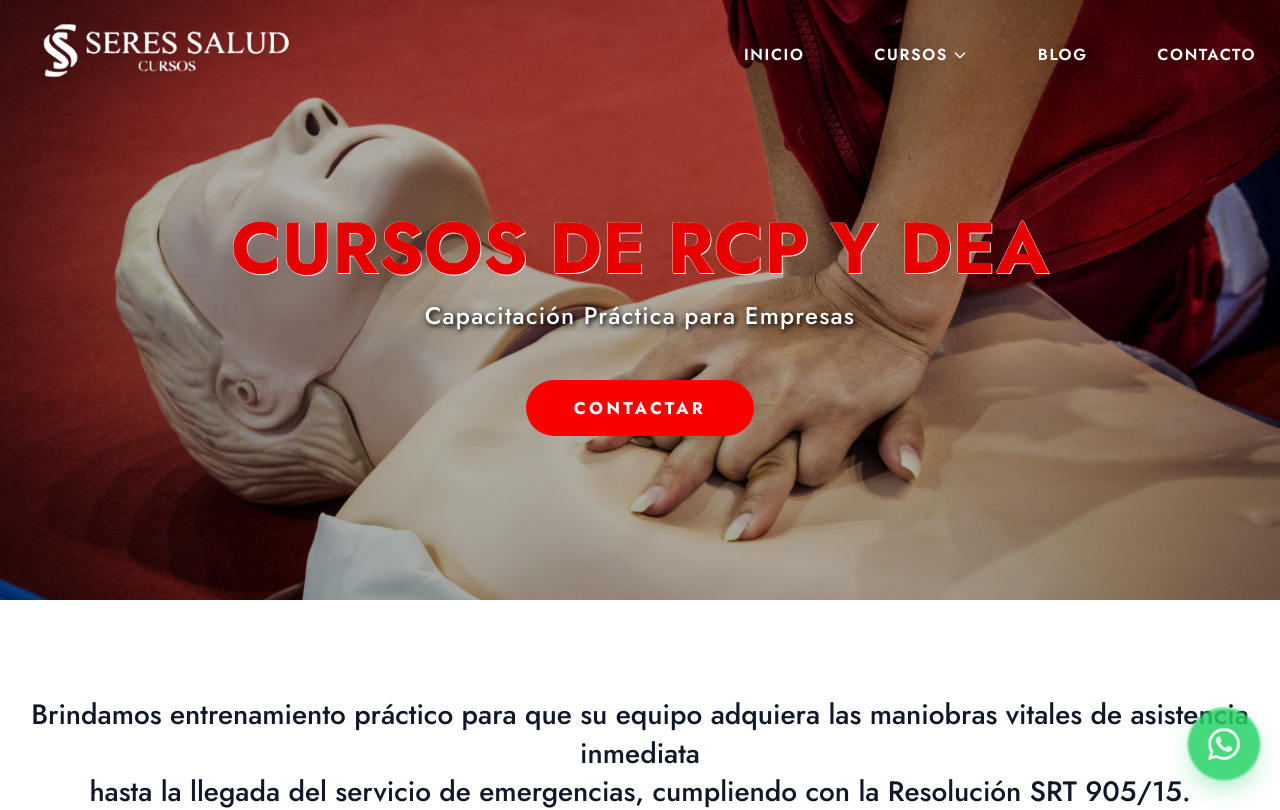
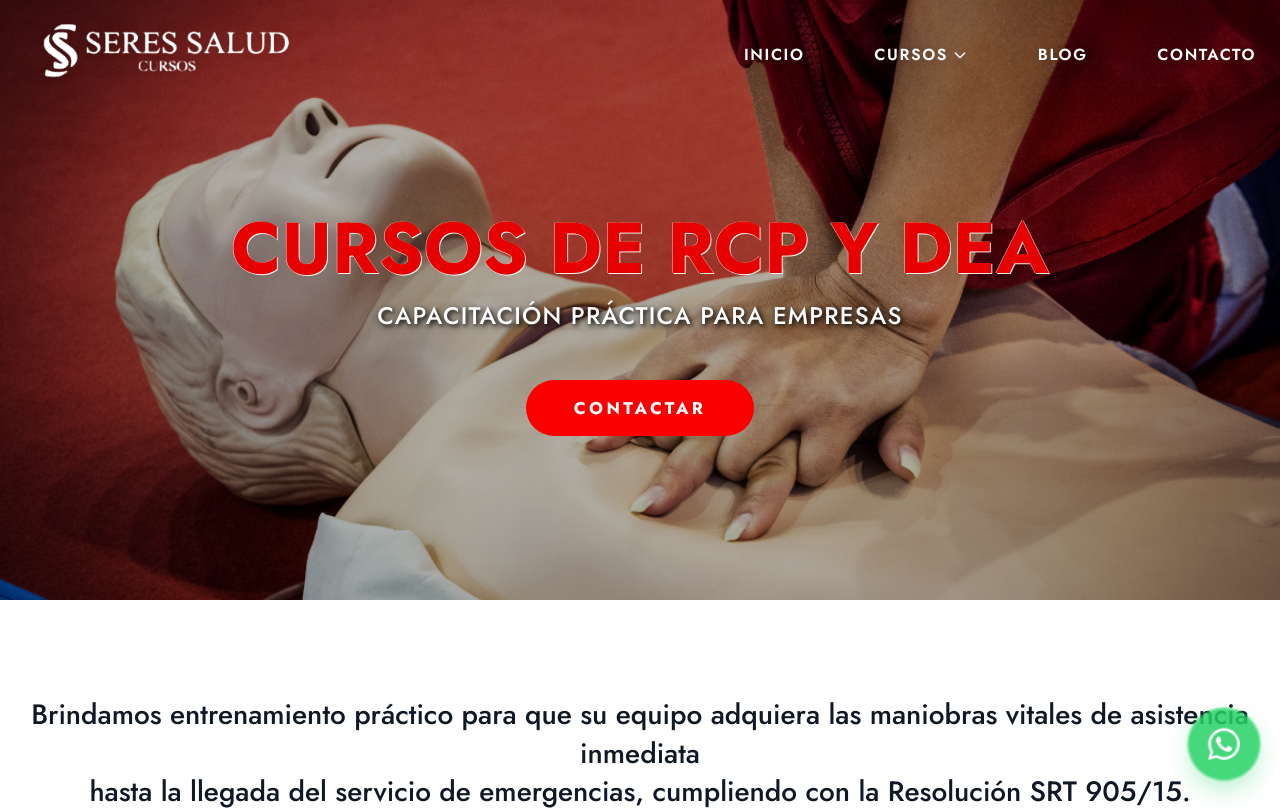
Before and after one commit to SeresML/CursosSeres, a Next.js app: page / in a window 1280 px wide. Shown: the top 810 px of the page. Built offline with nearby package versions, Linux system fonts and the light colour scheme.

Commit message:
style: set all hero subtitles to uppercase

```diff
--- a/src/app/blog/page.tsx
+++ b/src/app/blog/page.tsx
@@ -21,10 +21,10 @@ export default function Blog() {
             NUESTRO BLOG
           </h1>
           <h2
-            className="text-sm sm:text-2xl md:text-4xl lg:text-[34px] text-white tracking-wider font-medium"
+            className="text-sm sm:text-2xl md:text-4xl lg:text-[34px] text-white tracking-wider font-medium uppercase"
             style={{ textShadow: '2px 2px 4px rgba(0,0,0,0.8), 0px 2px 8px rgba(0,0,0,0.5)' }}
           >
-            Novedades y Consejos
+            NOVEDADES Y CONSEJOS
           </h2>
 
           <a
--- a/src/app/cursos/page.tsx
+++ b/src/app/cursos/page.tsx
@@ -21,12 +21,12 @@ export default function Cursos() {
             NUESTROS CURSOS
           </h1>
           <h2
-            className="text-xs sm:text-lg md:text-2xl text-white tracking-normal sm:tracking-wider font-medium whitespace-nowrap"
+            className="text-xs sm:text-lg md:text-2xl text-white tracking-normal sm:tracking-wider font-medium whitespace-nowrap uppercase"
             style={{
               textShadow: '2px 2px 4px rgba(0,0,0,0.8), 0px 2px 8px rgba(0,0,0,0.5)'
             }}
           >
-            Formación Práctica para su Equipo
+            FORMACIÓN PRÁCTICA PARA SU EQUIPO
           </h2>
 
           <a
--- a/src/app/cursos/primeros-auxilios/page.tsx
+++ b/src/app/cursos/primeros-auxilios/page.tsx
@@ -17,8 +17,8 @@ export default function PrimerosAuxilios() {
               <span className="block whitespace-nowrap">CURSO DE</span>
               <span className="block whitespace-nowrap">PRIMEROS AUXILIOS</span>
             </h1>
-            <p className="text-xs sm:text-base md:text-lg lg:text-xl xl:text-[22px] text-white font-medium whitespace-nowrap" style={{ textShadow: '2px 2px 4px rgba(0,0,0,0.8)' }}>
-              Respuesta Rápida ante Emergencias Laborales
+            <p className="text-xs sm:text-base md:text-lg lg:text-xl xl:text-[22px] text-white font-medium tracking-wide uppercase whitespace-nowrap" style={{ textShadow: '2px 2px 4px rgba(0,0,0,0.8)' }}>
+              RESPUESTA RÁPIDA ANTE EMERGENCIAS LABORALES
             </p>
           </div>
 
--- a/src/app/cursos/rcp-dea-primeros-auxilios/page.tsx
+++ b/src/app/cursos/rcp-dea-primeros-auxilios/page.tsx
@@ -17,8 +17,8 @@ export default function RcpDeaPrimerosAuxilios() {
               <span className="block whitespace-nowrap">CURSO DE RCP, DEA Y</span>
               <span className="block whitespace-nowrap">PRIMEROS AUXILIOS</span>
             </h1>
-            <p className="text-xs sm:text-base md:text-lg lg:text-xl xl:text-[22px] text-white font-medium whitespace-nowrap" style={{ textShadow: '2px 2px 4px rgba(0,0,0,0.8)' }}>
-              Prevención y Respuesta para Empresas
+            <p className="text-xs sm:text-base md:text-lg lg:text-xl xl:text-[22px] text-white font-medium tracking-wide uppercase whitespace-nowrap" style={{ textShadow: '2px 2px 4px rgba(0,0,0,0.8)' }}>
+              PREVENCIÓN Y RESPUESTA PARA EMPRESAS
             </p>
           </div>
 
--- a/src/app/cursos/rcp-y-dea/page.tsx
+++ b/src/app/cursos/rcp-y-dea/page.tsx
@@ -16,8 +16,8 @@ export default function RcpYDea() {
             <h1 className="text-[26px] sm:text-3xl md:text-[38px] lg:text-[50px] xl:text-[56px] font-bold text-[#e60000] tracking-wide uppercase mb-1 md:mb-3 leading-tight whitespace-nowrap" style={{ textShadow: '1px 1px 0px rgba(255,255,255,0.9), -0.5px -0.5px 0px rgba(255,255,255,0.8)' }}>
               CURSO DE RCP Y DEA
             </h1>
-            <p className="text-xs sm:text-base md:text-lg lg:text-xl xl:text-[22px] text-white font-medium whitespace-nowrap" style={{ textShadow: '2px 2px 4px rgba(0,0,0,0.8)' }}>
-              Capacitación Práctica para Empresas
+            <p className="text-xs sm:text-base md:text-lg lg:text-xl xl:text-[22px] text-white font-medium tracking-wide uppercase whitespace-nowrap" style={{ textShadow: '2px 2px 4px rgba(0,0,0,0.8)' }}>
+              CAPACITACIÓN PRÁCTICA PARA EMPRESAS
             </p>
           </div>
 
--- a/src/app/page.tsx
+++ b/src/app/page.tsx
@@ -22,12 +22,12 @@ export default function Home() {
             CURSOS DE RCP Y DEA
           </h1>
           <h2
-            className="text-xs sm:text-lg md:text-2xl text-white tracking-normal sm:tracking-wider font-medium whitespace-nowrap"
+            className="text-xs sm:text-lg md:text-2xl text-white tracking-normal sm:tracking-wider font-medium whitespace-nowrap uppercase"
             style={{
               textShadow: '2px 2px 4px rgba(0,0,0,0.8), 0px 2px 8px rgba(0,0,0,0.5)'
             }}
           >
-            Capacitación Práctica para Empresas
+            CAPACITACIÓN PRÁCTICA PARA EMPRESAS
           </h2>
 
           <a
```
